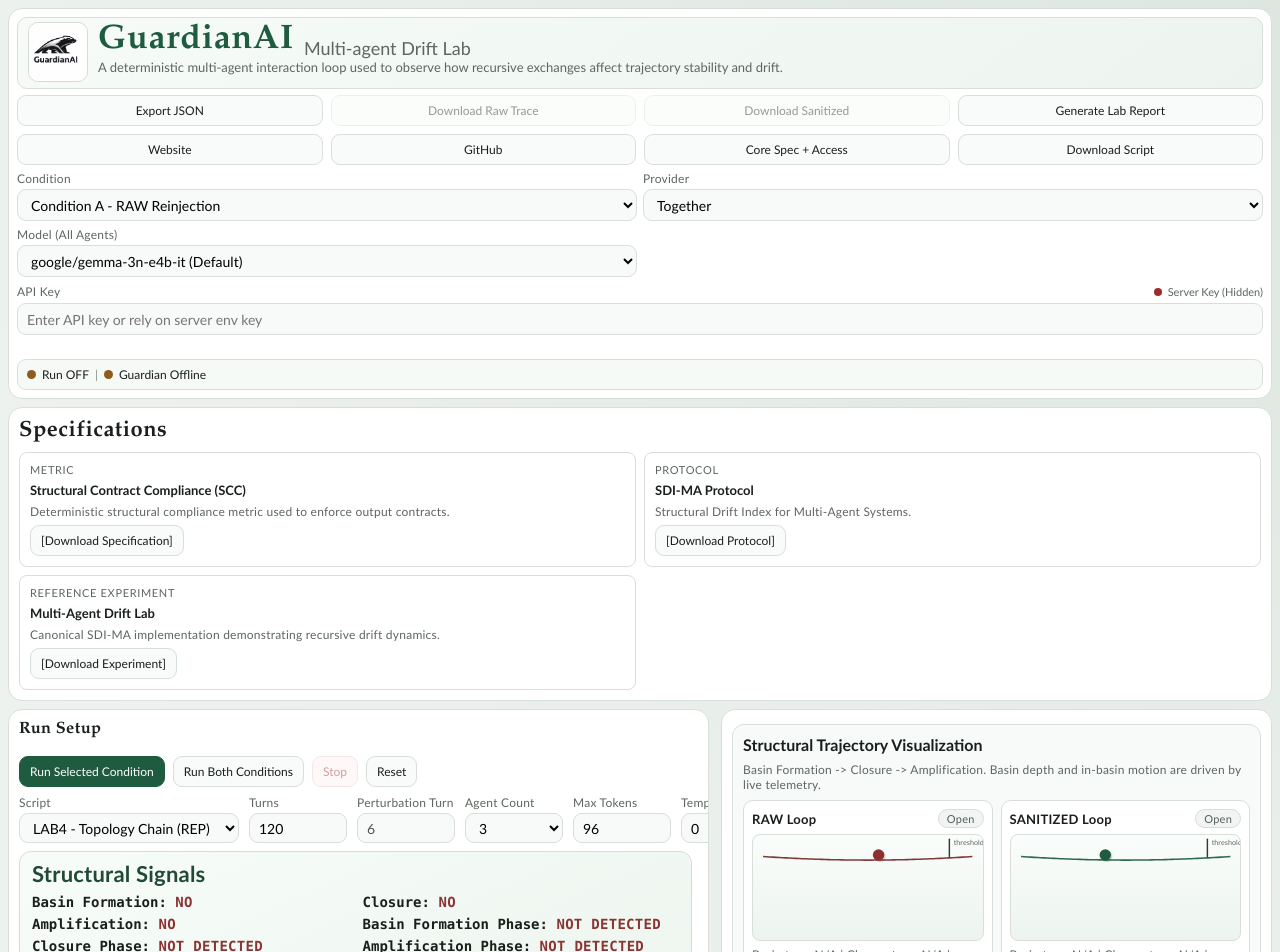
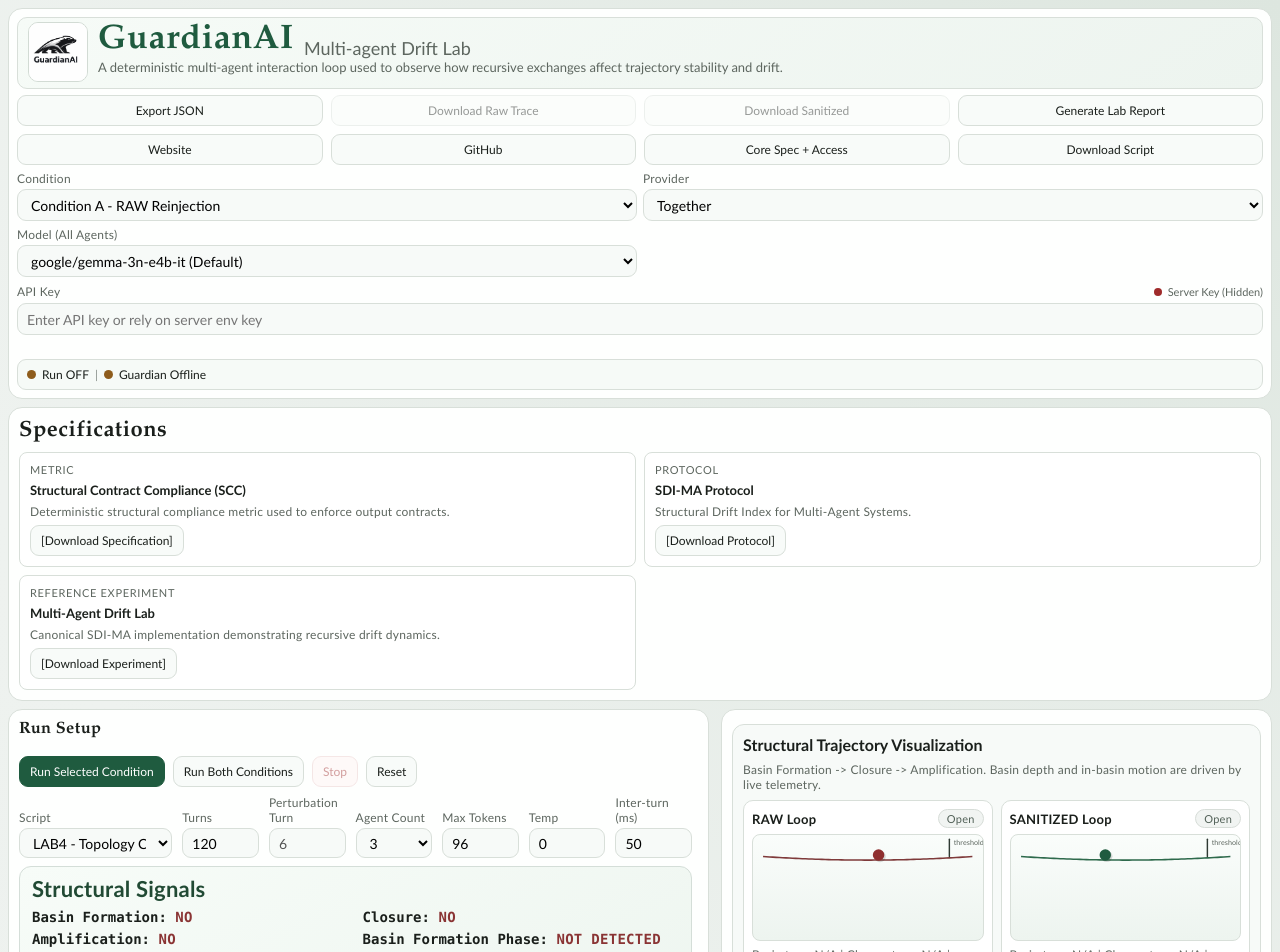
Before and after one commit to GuardianAI1/guardianai-agent-drift-lab4-web, a Next.js app: page / in a window 1280 px wide. Shown: the top 952 px of the page. Built offline with nearby package versions, Linux system fonts and the light colour scheme; no server answers.

Commit message:
Tighten run setup grid so all controls fit in one row

```diff
--- a/app/globals.css
+++ b/app/globals.css
@@ -154,6 +154,7 @@
 .field-block {
   display: grid;
   gap: 3px;
+  min-width: 0;
 }
 
 .field-block.wide {
@@ -494,12 +495,16 @@
 
 .run-config-grid {
   display: grid;
-  grid-template-columns: minmax(220px, 1.9fr) repeat(6, minmax(98px, 1fr));
+  grid-template-columns: minmax(0, 2fr) repeat(6, minmax(0, 1fr));
   gap: 8px 10px;
   justify-content: stretch;
   align-items: end;
   width: 100%;
   max-width: 100%;
+}
+
+.run-config-grid .field-block {
+  min-width: 0;
 }
 
 .run-config-grid .field-block.wide {
```
